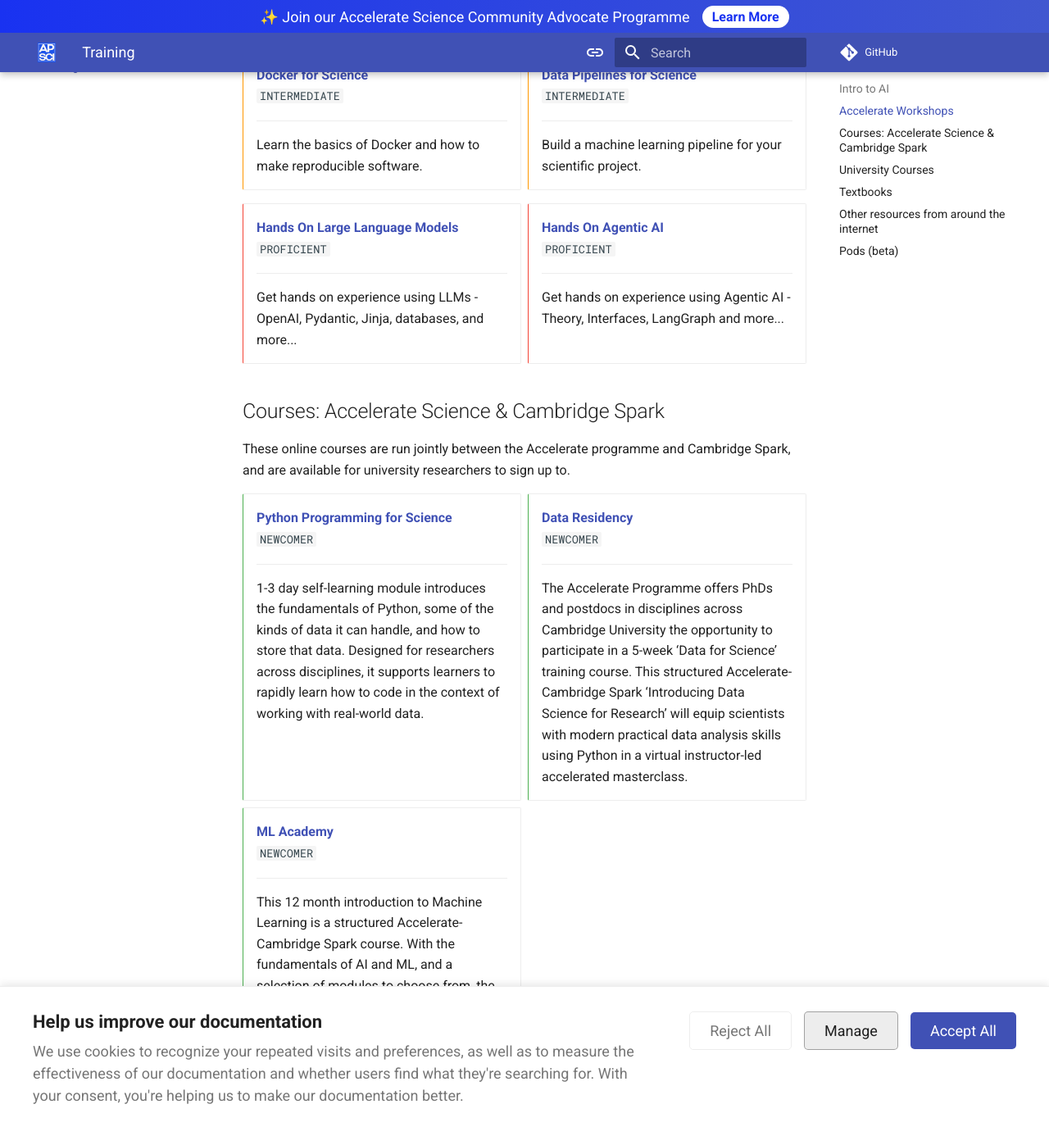
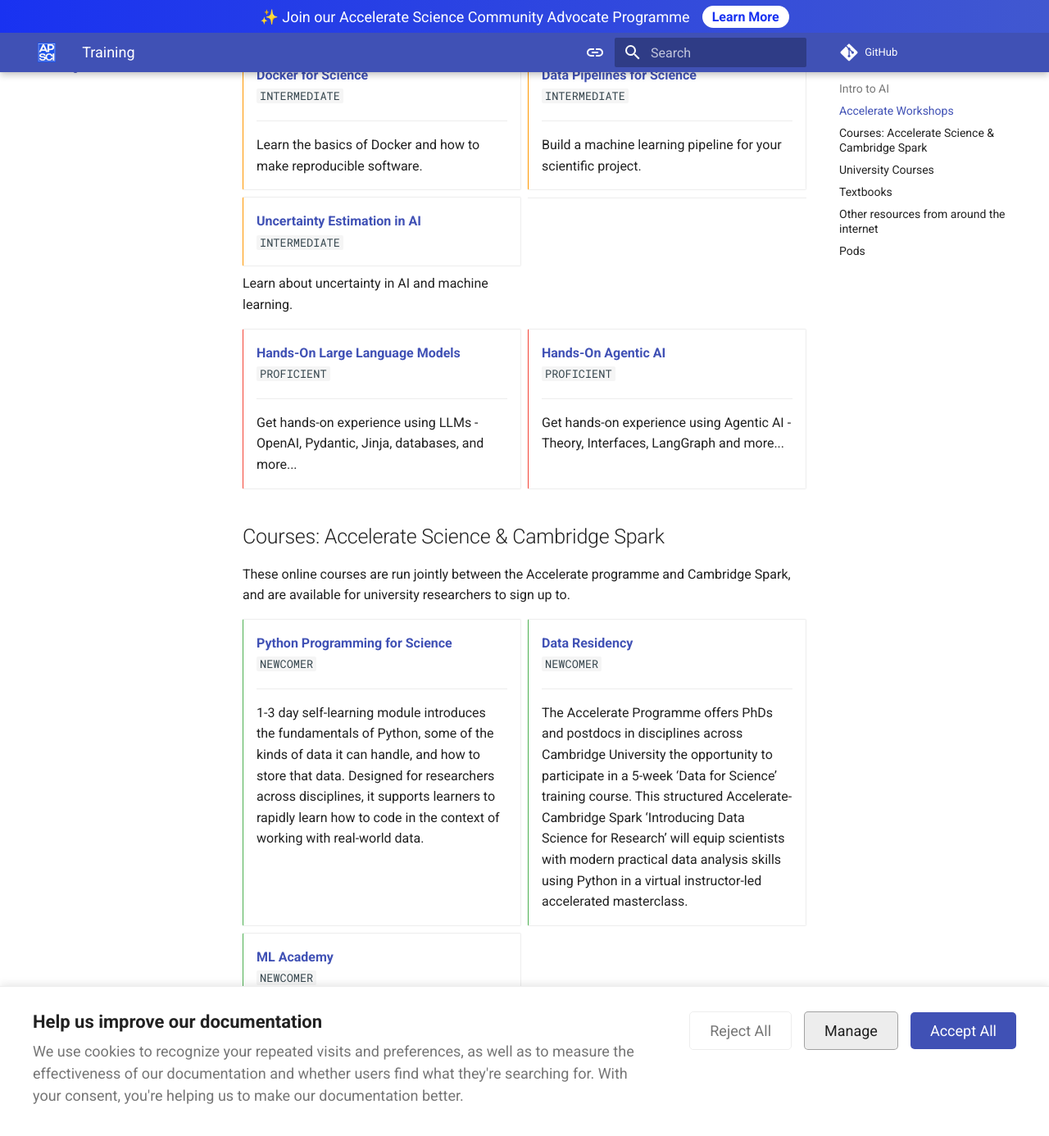
Before and after one commit to acceleratescience/resource-hub, an MkDocs documentation site: the page built from docs/training.md, in a window 1280 px wide and 1400 px high, scrolled down 1738 px. Shown: the top 1386 px of the window at 82% size. Built offline with MkDocs 1.6.1 and Material for MkDocs 9.7.7, drawn with Linux system fonts in a browser that asks for light colours; comment, search, counter and statistics services are not loaded; some of the changed text lies outside the part shown.

Commit message:
Fix formatting and wording in training documentation
Corrected capitalization and hyphenation in course titles and descriptions. Updated wording for clarity in several sections.

```diff
--- a/docs/training.md
+++ b/docs/training.md
@@ -56,10 +56,10 @@
 -   [__Packaging and Publishing Python Code__](https://docs.science.ai.cam.ac.uk/packaging-publishing/)<br>`INTERMEDIATE`
 
     ---
-    Equip yourself with knowledge of workflows and tools you can use to package and publish your python code.
+    Equip yourself with knowledge of workflows and tools you can use to package and publish your Python code.
 
 
--   [__Hands On Machine Learning__](https://docs.science.ai.cam.ac.uk/machine-learning-hands-on/)<br>`INTERMEDIATE`
+-   [__Hands-On Machine Learning__](https://docs.science.ai.cam.ac.uk/machine-learning-hands-on/)<br>`INTERMEDIATE`
 
     ---
     Get some experience with using machine learning models on some real data.
@@ -76,19 +76,24 @@
     ---
     Build a machine learning pipeline for your scientific project.
 
+-   [__Uncertainty Estimation in AI__](https://github.com/ErikEnglesson/UncertaintyInAIWorkshop)<br>`INTERMEDIATE`
+
+   ---
+   Learn about uncertainty in AI and machine learning.
+
 </div>
 
 <div class="grid cards proficient" markdown>
 
--   [__Hands On Large Language Models__](https://github.com/acceleratescience/hands-on-llms/) <br>`PROFICIENT`
+-   [__Hands-On Large Language Models__](https://github.com/acceleratescience/hands-on-llms/) <br>`PROFICIENT`
 
     ---
-    Get hands on experience using LLMs - OpenAI, Pydantic, Jinja, databases, and more...
+    Get hands-on experience using LLMs - OpenAI, Pydantic, Jinja, databases, and more...
 
--   [__Hands On Agentic AI__](https://github.com/acceleratescience/hands-on-agentic-ai/) <br>`PROFICIENT`
+-   [__Hands-On Agentic AI__](https://github.com/acceleratescience/hands-on-agentic-ai/) <br>`PROFICIENT`
 
     ---
-    Get hands on experience using Agentic AI - Theory, Interfaces, LangGraph and more...
+    Get hands-on experience using Agentic AI - Theory, Interfaces, LangGraph and more...
 
 </div>
 
@@ -113,7 +118,7 @@
 -   [__ML Academy__]()<br>`NEWCOMER`
 
     ---
-    This 12 month introduction to Machine Learning is a structured Accelerate-Cambridge Spark course. With the fundamentals of AI and ML, and a selection of modules to choose from, the course is designed to give you the knowledge to confidently begin using ML in your work. Contact us to register your interest.
+    This 12-month introduction to Machine Learning is a structured Accelerate-Cambridge Spark course. With the fundamentals of AI and ML, and a selection of modules to choose from, the course is designed to give you the knowledge to confidently begin using ML in your work. Contact us to register your interest.
 
 
 </div>
@@ -128,6 +133,11 @@
 
     ---
     This course was originally delivered at the University of Sheffield (2011-2015), but has been updated with current material to introduce key concepts and methods in machine learning.
+
+-   [__Machine Learning Foundations__](https://mlatcl.github.io/mlfc/)<br>`NEWCOMER`
+
+    ---
+    This course introduces the foundations of machine learning for learners with a basic knowledge of probability and linear algebra, preparing them for more advanced machine learning courses. It was originally delivered at Dedan Kimathi University of Technology in Nyeri, Kenya.
 
 </div>
 
@@ -166,10 +176,15 @@
 
 <div class="grid cards newcomer" markdown>
 
+-   [__The Atomic Human, Neil D. Lawrence__](https://the-atomic-human.ai/)<br>`NEWCOMER`
+
+    ---
+    A blend of philosophy, technology and personal stories that explores the intersection between humans and technology.
+
 -   [__Deep Learning Foundations and Concepts, Chris Bishop__](https://idiscover.lib.cam.ac.uk/permalink/f/1ii55o6/44CAM_ALMA51755683920003606)<br>`NEWCOMER`
 
     ---
-    This ML Textbook covers some of the basics of probability, Maching Learning & Deep Learning, with chapters on modern models like transformers & diffusion models
+    This ML textbook covers some of the basics of probability, Machine Learning & Deep Learning, with chapters on modern models like transformers & diffusion models
 
 -   [__Hands-On Machine Learning with Scikit-Learn, Keras, and TensorFlow__](https://idiscover.lib.cam.ac.uk/permalink/f/t9gok8/44CAM_ALMA51716157040003606)<br>`NEWCOMER`
 
@@ -208,15 +223,15 @@
 
 </div>
 
-## Pods (beta)
-We are trialing setting up runpod instances for each person at our clinic.
+## Pods
+Our bespoke system to provide virtual machines for each person at our workshops.
 
 <div class="grid cards newcomer" markdown>
 
 -   [__Click Here to Login to Pods__](https://pods.acceleratescience.co.uk/)<br>`NEWCOMER`
 
     ---
-    We will be trialling this platform during some of our sessions. Ask a member of the MLE team for your username and password.
+    We will be using this platform during some of our sessions. Ask a member of the MLE team for your username and password.
 
 
 </div>
```
